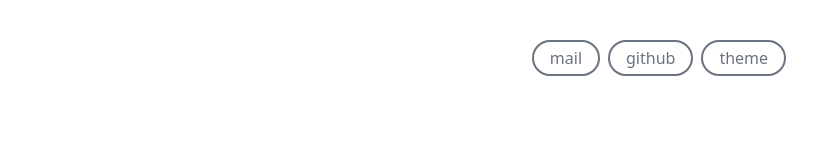
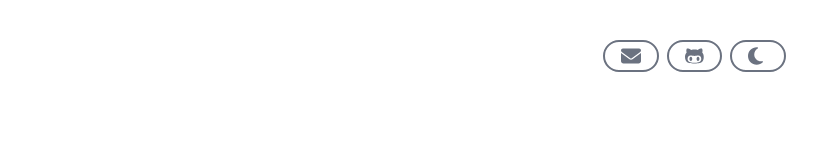
Before and after one commit to simon-hng/portfolio-old, a Next.js app: page / in a window 1280 px wide. Shown: the top 150 px of the page, without its empty margins (231-1048 px from the left). Built offline with nearby package versions, Linux system fonts and the light colour scheme.

Commit message:
add fontawesome icons

```diff
--- a/components/header.tsx
+++ b/components/header.tsx
@@ -1,3 +1,7 @@
+import { FontAwesomeIcon } from "@fortawesome/react-fontawesome";
+import { faGithubAlt } from "@fortawesome/free-brands-svg-icons";
+import { faEnvelope, faSun, faMoon } from "@fortawesome/free-solid-svg-icons";
+
 interface headerProps {
   isDarkMode: boolean;
   setIsDarkMode: (isDarkMode: boolean) => void;
@@ -5,8 +9,12 @@ interface headerProps {
 
 const Header = ({ setIsDarkMode, isDarkMode }: headerProps) => (
   <header className="flex flex-row-reverse space-x-2 space-x-reverse">
-    <button className="btn" onClick={() => setIsDarkMode(!isDarkMode)}>
-      theme
+    <button className="btn w-14" onClick={() => setIsDarkMode(!isDarkMode)}>
+      {isDarkMode ? (
+        <FontAwesomeIcon icon={faSun} className="h-5" />
+      ) : (
+        <FontAwesomeIcon icon={faMoon} className="h-5" />
+      )}
     </button>
 
     <a
@@ -15,14 +23,11 @@ const Header = ({ setIsDarkMode, isDarkMode }: headerProps) => (
       rel="noreferrer"
       target="_blank"
     >
-      github
+      <FontAwesomeIcon icon={faGithubAlt} className="h-5" />
     </a>
 
-    <a
-      className="btn"
-      href="mailto:simon.huang@tum.de"
-    >
-      mail
+    <a className="btn" href="mailto:simon.huang@tum.de">
+      <FontAwesomeIcon icon={faEnvelope} className="h-5" />
     </a>
   </header>
 );
--- a/package.json
+++ b/package.json
@@ -10,6 +10,10 @@
     "lint": "next lint"
   },
   "dependencies": {
+    "@fortawesome/fontawesome-svg-core": "^6.2.0",
+    "@fortawesome/free-brands-svg-icons": "^6.2.0",
+    "@fortawesome/free-solid-svg-icons": "^6.2.0",
+    "@fortawesome/react-fontawesome": "^0.2.0",
     "@mdx-js/loader": "^2.1.3",
     "next": "12.2.5",
     "react": "18.2.0",
--- a/styles/globals.css
+++ b/styles/globals.css
@@ -4,7 +4,8 @@
 
 @layer components {
   .btn {
-    @apply duration-500 py-1 px-4 rounded-full border-solid border-2 border-gray-500 hover:border-black text-gray-500 hover:text-black hover:fill-black
-    dark:border-gray-400 dark:text-gray-400 dark:hover:border-white dark:hover:text-white dark:hover:fill-white;
+    @apply flex duration-500 py-1 px-4 rounded-full border-solid border-2 border-gray-500 hover:border-black text-gray-500 hover:text-black hover:fill-black
+    dark:border-gray-400 dark:text-gray-400 dark:hover:border-white dark:hover:text-white dark:hover:fill-white
+    items-center content-center;
   }
 }
```
Also changed, not shown: 1 other file (tests, documents, lock files or other folders).
